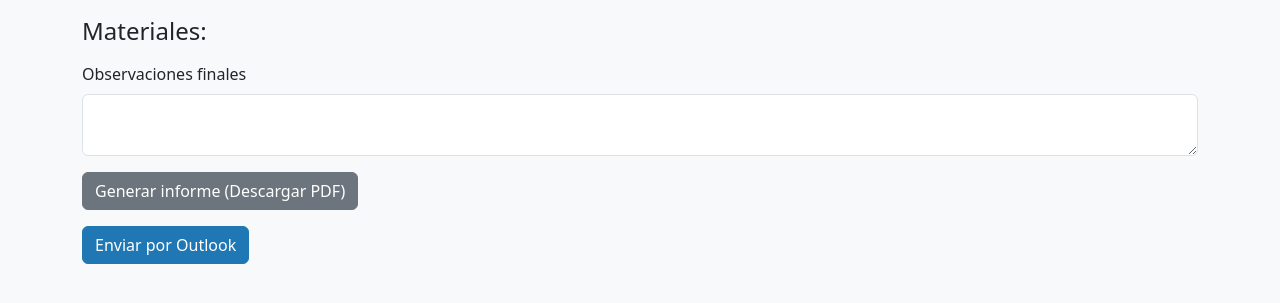
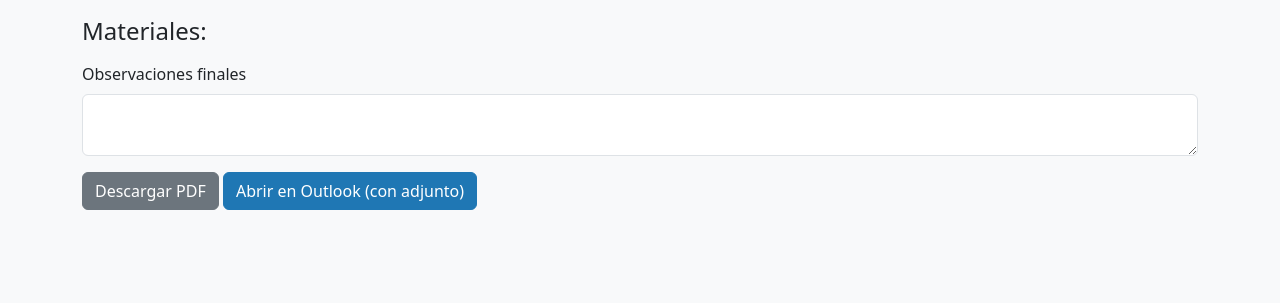
Before and after one commit to Lucianogalizia/REGISTROS, a Flask app: page /step4 in a window 1280 px wide. Shown: the part 173-476 px from the top of the page. Run offline with Flask 3, Linux system fonts and the light colour scheme; parts of the project's set-up code (start-up, migrations or seed data) failed here and were passed over.

Commit message:
Update step4.html

```diff
--- a/templates/step4.html
+++ b/templates/step4.html
@@ -30,17 +30,13 @@
 <form method="post" class="mb-3">
   <div class="mb-3">
     <label class="form-label">Observaciones finales</label>
-    <textarea class="form-control" name="obs_final" rows="2"></textarea>
+    <textarea class="form-control" name="obs_final" rows="2">{{ general.obs_final or "" }}</textarea>
   </div>
   <button type="submit" name="download" class="btn btn-secondary">
-    Generar informe (Descargar PDF)
+    Descargar PDF
+  </button>
+  <button type="submit" name="send" class="btn btn-primary">
+    Abrir en Outlook (con adjunto)
   </button>
 </form>
-
-<a href="mailto:dest1@dominio.com,dest2@dominio.com
-?subject=Informe%20de%20intervención%20Pozo%20{{ general.pozo }}
-&body=Adjunto%20informe.%0A%0APor%20favor%20adjunta%20el%20PDF%20descargado."
-   class="btn btn-primary">
-  Enviar por Outlook
-</a>
 {% endblock %}
```
